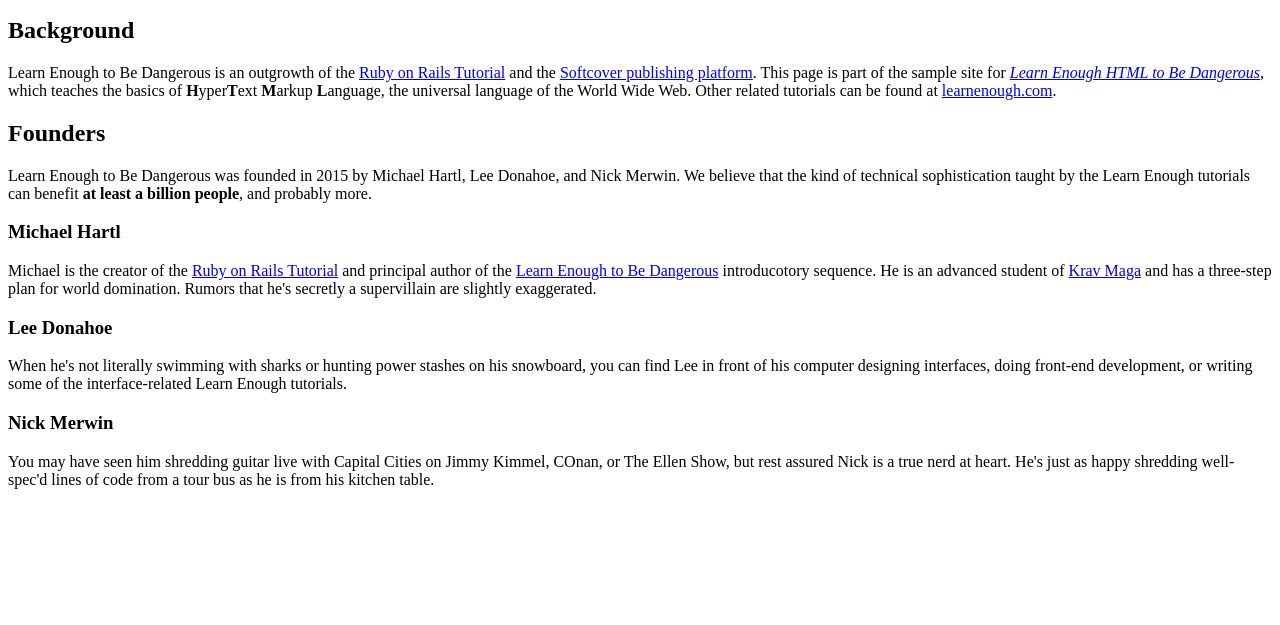
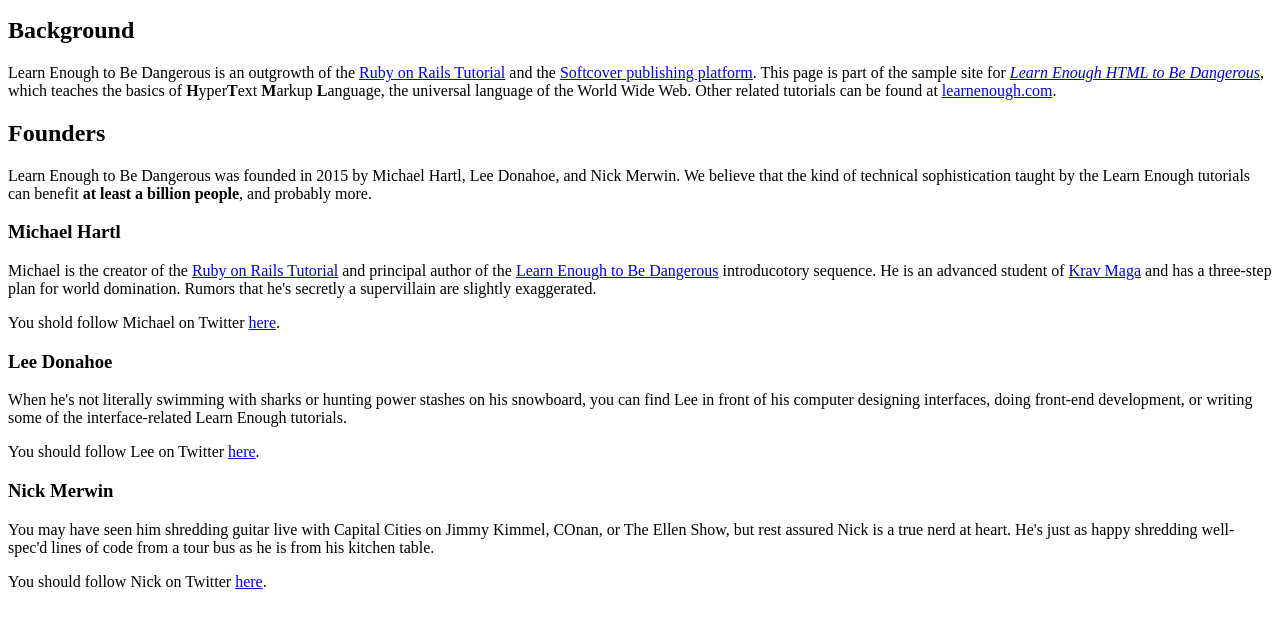
Before and after one commit to VvincentQ/sample_website, a plain HTML site: page index.html in a window 1280 px wide. Shown: the part 137-762 px from the top of the page. Drawn offline with Linux system fonts and the light colour scheme.

Commit message:
Add their twitter url

```diff
--- a/index.html
+++ b/index.html
@@ -30,10 +30,18 @@
       Michael is the creator of the <a href="http://railstutorial.org/">Ruby on Rails Tutorial</a> and principal author of the <a href="http://learnenough.com/">Learn Enough to Be Dangerous</a> introducotory sequence. He is an advanced student of <a href="http://kravmaga.com/">Krav Maga</a> and has a three-step plan for world domination. Rumors that he's secretly a supervillain are slightly exaggerated.
     </p>
 
+    <p>
+      You shold follow Michael on Twitter <a href="http://twitter.com/mhartl">here</a>.
+    </p>
+
     <h3>Lee Donahoe</h3>
 
     <p>
       When he's not literally swimming with sharks or hunting power stashes on his snowboard, you can find Lee in front of his computer designing interfaces, doing front-end development, or writing some of the interface-related Learn Enough tutorials.
+    </p>
+
+    <p>
+      You should follow Lee on Twitter <a href="https://twitter.com/leedonahoe">here</a>.
     </p>
 
     <h3>Nick Merwin</h3>
@@ -42,5 +50,9 @@
       You may have seen him shredding guitar live with Capital Cities on Jimmy Kimmel, COnan, or The Ellen Show, but rest assured Nick is a true nerd at heart. He's just as happy shredding well-spec'd lines of code from a tour bus as he is from his kitchen table.
     </p>
 
+    <p>
+      You should follow Nick on Twitter <a href="https://twitter.com/nickmerwin">here</a>.
+    </p>
+
   </body>
 </html>
```
